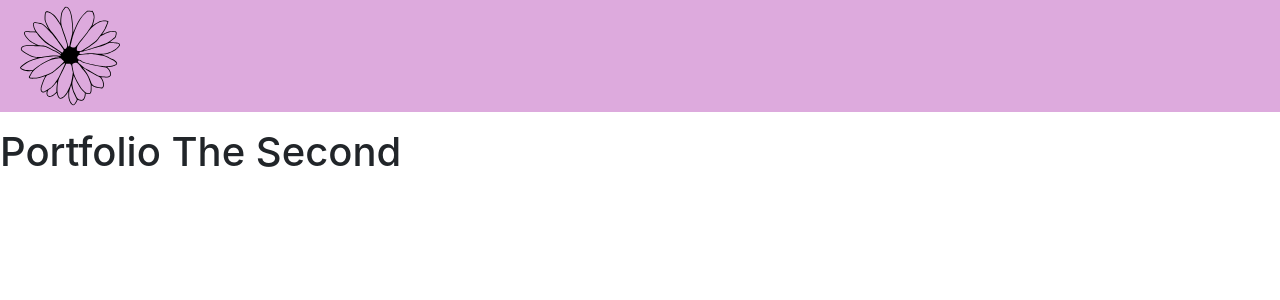
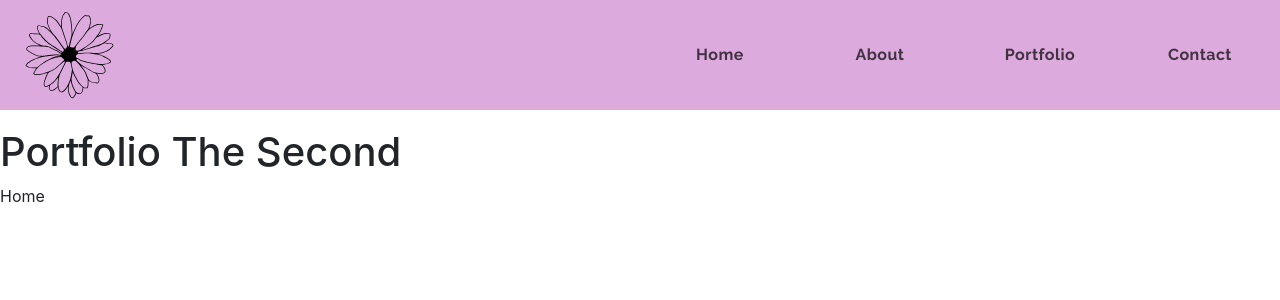
Before and after one commit to eubank87/portfolio-the-second, a React (Create React App) app: page / in a window 1280 px wide. Shown: the top 300 px of the page. Built offline with nearby package versions, Linux system fonts and the light colour scheme.

Commit message:
added mobile responsiveness for header

```diff
--- a/public/index.html
+++ b/public/index.html
@@ -14,7 +14,6 @@
       manifest.json provides metadata used when your web app is installed on a
       user's mobile device or desktop. See https://developers.google.com/web/fundamentals/web-app-manifest/
     -->
-    <link rel="manifest" href="%PUBLIC_URL%/manifest.json" />
     <link rel="stylesheet" href="https://fonts.googleapis.com/css?family=Pacifico|Raleway:100,400,400i,700|Roboto:300,400,500,700&display=swap" />
     <!--
       Notice the use of %PUBLIC_URL% in the tags above.
--- a/src/components/App.js
+++ b/src/components/App.js
@@ -1,5 +1,6 @@
 import React from "react";
 import { ThemeProvider } from '@material-ui/styles';
+import {BrowserRouter, Route, Switch} from "react-router-dom";
 
 import Header from "./ui/Header";
 import theme from "./ui/Theme";
@@ -7,8 +8,16 @@ import theme from "./ui/Theme";
 function App() {
   return (
     <ThemeProvider theme={theme}>
-      <Header/>
-      <h1>Portfolio The Second</h1>
+      <BrowserRouter>
+        <Header/>
+        <h1>Portfolio The Second</h1>
+        <Switch>
+          <Route exact path="/" component={()=> <div>Home</div>}/>
+          <Route exact path="/about" component={()=> <div>About</div>}/>
+          <Route exact path="/portfolio" component={()=> <div>Portfolio</div>}/>
+          <Route exact path="/contact" component={()=> <div>Contact</div>}/>
+        </Switch>
+      </BrowserRouter>
     </ThemeProvider>
   );
 }
--- a/src/components/ui/Header.js
+++ b/src/components/ui/Header.js
@@ -1,10 +1,14 @@
-import React from "react";
+import React, {useState, useEffect} from "react";
 import Appbar from "@material-ui/core/Appbar";
 import Toolbar from "@material-ui/core/Toolbar";
-import Typography from "@material-ui/core/Typography";
 import useScrollTrigger from '@material-ui/core/useScrollTrigger';
 import {makeStyles} from "@material-ui/styles";
 import { useTheme } from "@material-ui/core/styles";
+import Tabs from "@material-ui/core/Tabs";
+import Tab from "@material-ui/core/Tab";
+import Button from "@material-ui/core/Button";
+import { Link } from "react-router-dom";
+import useMediaQuery from "@material-ui/core/useMediaQuery";
 
 import daisy from "../../assets/daisy.svg";
 
@@ -25,23 +29,81 @@ function ElevationScroll(props) {
 const useStyles = makeStyles(theme => ({
     toolbarMargin: {
         ...theme.mixins.toolbar,
-        marginBottom: "4em"
+        marginBottom: "4em",
+        [theme.breakpoints.down("md")]: {
+            marginBottom: "2em"
+        },
+        [theme.breakpoints.down("xs")]: {
+            marginBottom: "1.25em"
+        }
     },
     logo: {
-        height: "7em"
+        height: "7em",
+        [theme.breakpoints.down("md")]: {
+            height: "6em"
+        },
+        [theme.breakpoints.down("xs")]: {
+            height: "5em"
+        }
+    },
+    logoContainer: {
+        "&:hover": {
+            backgroundColor: "transparent"
+        }
+    },
+    tabContainer: {
+        marginLeft: "auto"
+    },
+    tab: {
+        ...theme.typography.tab,
+        color: "black"
     }
 }))
 
 export default function Header(){
     const classes = useStyles();
     const theme = useTheme();
+    const matches = useMediaQuery(theme.breakpoints.down("md"))
+
+    const [value, setValue] =useState(0);
+
+    const handleChange = (event, value) => {
+        setValue(value)
+    }
+
+
+    useEffect(()=> {
+        if(window.location.pathname === "/" && value !== 0){
+            setValue(0)
+        } else if(window.location.pathname === "/about" && value !== 1){
+            setValue(1)
+        } else if(window.location.pathname === "/portfolio" && value !== 2){
+            setValue(2)
+        } else if(window.location.pathname === "/contact" && value !== 3){
+            setValue(3)
+        }
+    }, [value])
+
+    const tabs = (
+        <React.Fragment>
+            <Tabs onChange={handleChange} className={classes.tabContainer}>
+                <Tab component={Link} to="/" value={value} className={classes.tab} label="Home"/>
+                <Tab component={Link} to="/about" value={value} className={classes.tab} label="About"/>
+                <Tab component={Link} to="/portfolio" value={value}  className={classes.tab} label="Portfolio"/>
+                <Tab component={Link} to="/contact" value={value}  className={classes.tab} label="Contact"/>
+            </Tabs>
+        </React.Fragment>
+    )
 
     return (
         <React.Fragment>
             <ElevationScroll>
                 <Appbar position="fixed">
                     <Toolbar disableGutters>
+                        <Button className={classes.logoContainer} disableRipple onClick={()=> setValue(0)} component={Link} to="/" value={value}>
                         <img src={daisy} className={classes.logo}/>
+                        </Button>
+                        {matches ? null : tabs}
                     </Toolbar>
                 </Appbar>
             </ElevationScroll>
--- a/src/components/ui/Theme.js
+++ b/src/components/ui/Theme.js
@@ -25,6 +25,12 @@ export default createMuiTheme({
         text: {
             color: textColor,
             fontSize: "1.25rem"
+        },
+        tab: {
+            fontFamily: "Raleway",
+            textTransform: "none",
+            fontWeight: "700",
+            fontSize: "1rem"
         }
     }
 })
```
Also changed, not shown: public/manifest.json (deleted).
